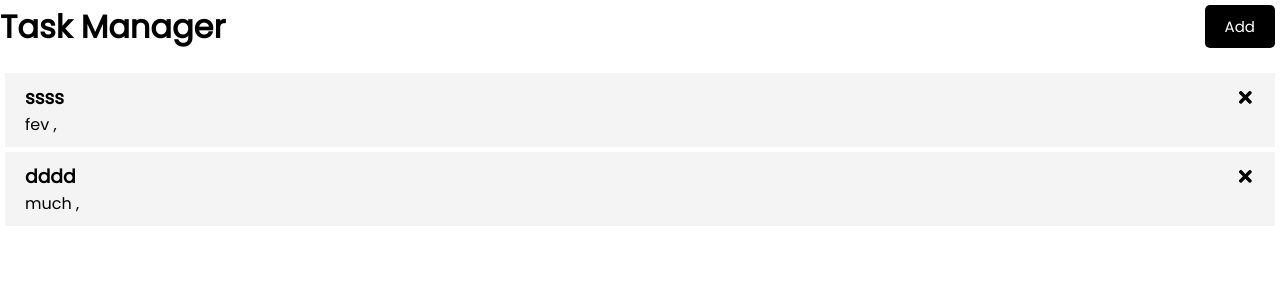
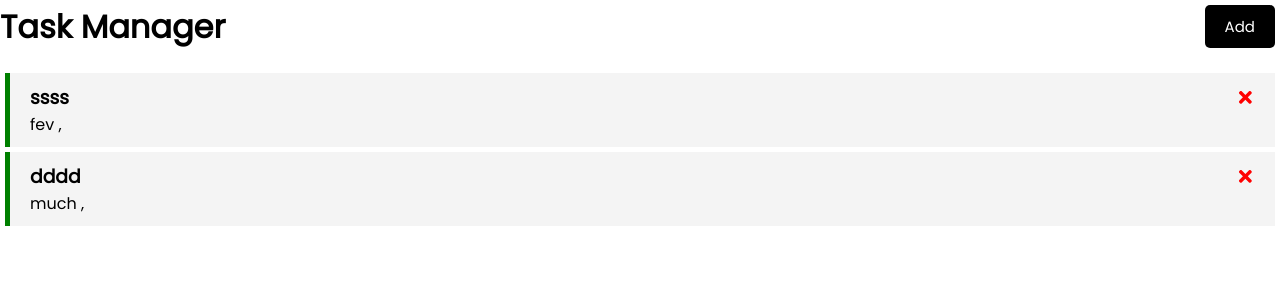
Before and after one commit to MohammadRezaQaderi/Learning, a React (Create React App) app in the folder React/react-app/: page / in a window 1280 px wide. Shown: the top 300 px of the page. Built offline with nearby package versions, Linux system fonts and the light colour scheme.

Commit message:
we add the reminded func

```diff
--- a/React/react-app/src/App.js
+++ b/React/react-app/src/App.js
@@ -18,13 +18,18 @@
         reminder: true,
     },
   ])
+  // delete the UI form for the Tasks
   const deleteTask = (id) => {
-    console.log('deleted ', id);
+    setTasks(tasks.filter((task) => task.id !== id))
+  }
+  // Toggle the Reminder
+  const toggleReminder = (id) => {
+    setTasks(tasks.map((task) => task.id === id ? {...task, reminder: !task.reminder} : task))
   }
   return (
       <div className="App">
         <Header />
-        <Tasks tasks={tasks} onDelete = {deleteTask}/>
+        {tasks.length > 0 ? <Tasks tasks={tasks} onDelete = {deleteTask} onToggle = {toggleReminder}/> : "There is no Task"}
       </div>
     );
 }
--- a/React/react-app/src/components/Task.js
+++ b/React/react-app/src/components/Task.js
@@ -1,10 +1,10 @@
 import {FaTimes} from 'react-icons/fa'
 
-const Task = ({task, onDelete}) => {
+const Task = ({task, onDelete, onToggle}) => {
   return (
-        <div className="task">
+        <div className={`task ${task.reminder ? 'reminder': ''}`} onDoubleClick={() => onToggle(task.id)}>
             <h3>
-                {task.text} <FaTimes onClick={() => onDelete(task.id)}/>
+                {task.text}{' '} <FaTimes style={{color: 'red', cursor: 'pointer'}} onClick={() => onDelete(task.id)}/>
             </h3>
             <p> {task.day}</p>
         </div>
--- a/React/react-app/src/components/Tasks.js
+++ b/React/react-app/src/components/Tasks.js
@@ -1,9 +1,9 @@
 import Task from "./Task"
-const Tasks = ({tasks , onDelete}) => {
+const Tasks = ({tasks , onDelete, onToggle}) => {
     return (
         <>
             {tasks.map((task) =>
-                (<Task key={task.id} task={task} onDelete={onDelete}/>
+                (<Task key={task.id} task={task} onDelete={onDelete} onToggle={onToggle}/>
             ))}
         </>
         )
```
Also changed, not shown: 1 other file (tests, documents, lock files or other folders).
